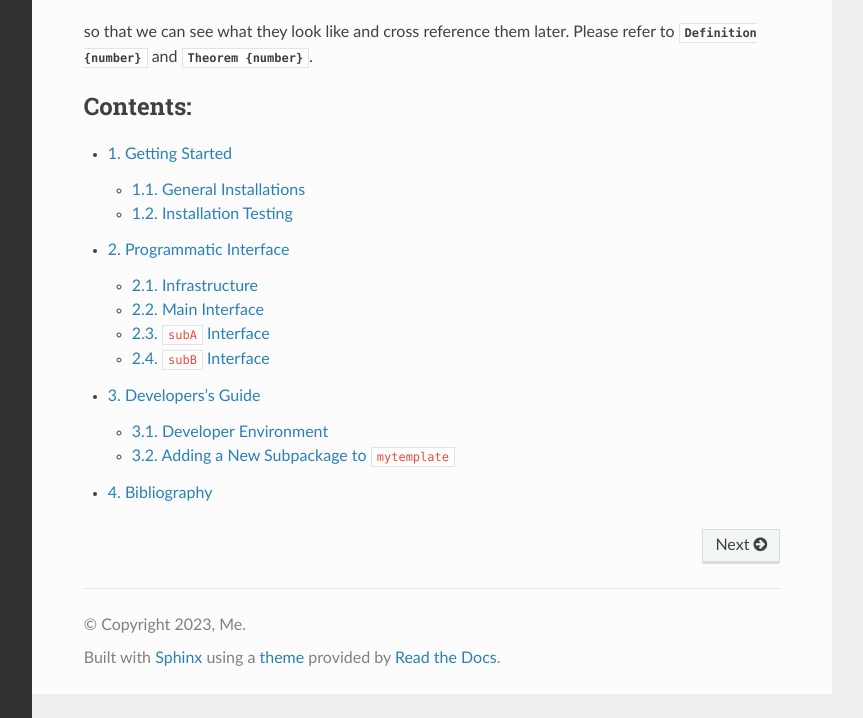
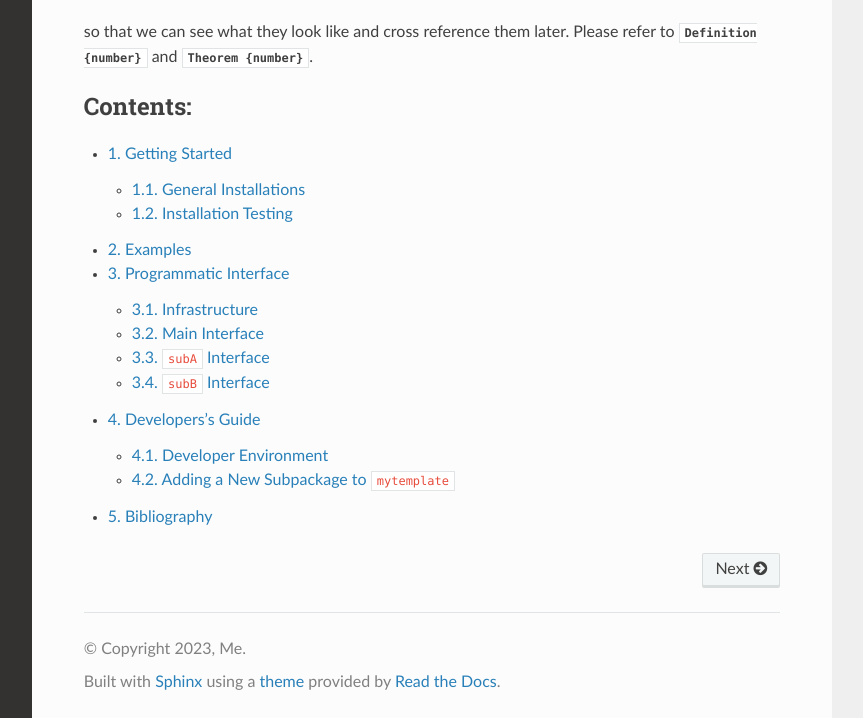
Before and after one commit to POptUS/template_repo, a Sphinx documentation site: the page built from mytemplate_pypkg/docs/source/index.rst, in a window 1280 px wide and 1396 px high, cut to the strip 678-1396 px from the top of the window. Shown: the whole strip, without its empty margins (268-1131 px from the left). Built offline with Sphinx 7.4.7 and the Read the Docs theme 2.0.0, drawn with Linux system fonts in a browser that asks for light colours; the version number could not be read and is left out; cross-references to code outside the pages are shown as plain code; some of the changed text lies outside the part shown.

Commit message:
Add mytemplate examples to Sphinx docs.

```diff
--- a/mytemplate_pypkg/docs/source/index.rst
+++ b/mytemplate_pypkg/docs/source/index.rst
@@ -42,6 +42,7 @@ refer to :numref:`Definition {number} <MyDefinition>` and :numref:`Theorem
    :caption: Contents:
 
    get_started
+   examples
    api
    developers_guide
    bibliography
```
Also changed, not shown: mytemplate_pypkg/docs/source/examples.rst (added, +14 -0 lines).
